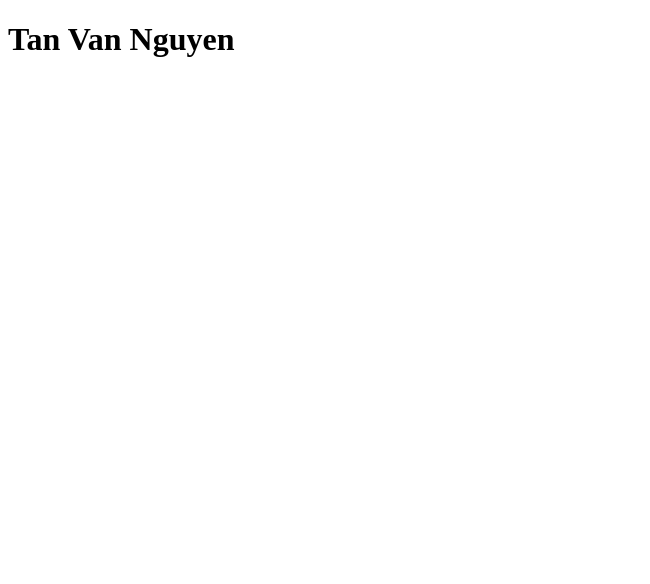
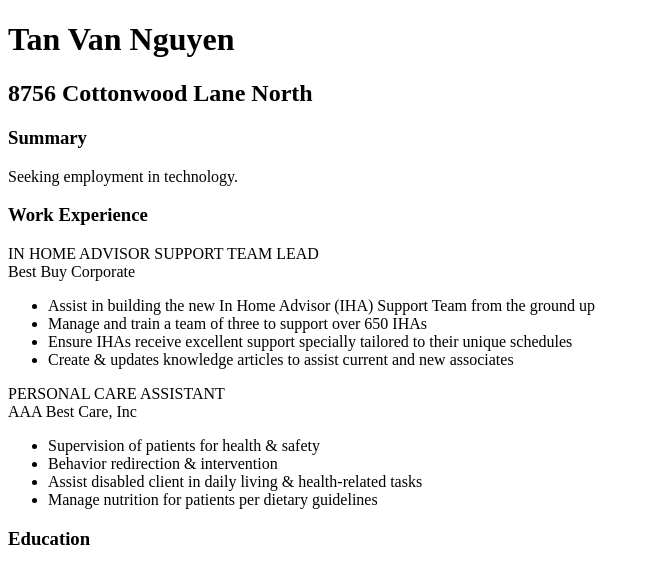
Before and after one commit to TRUEfoe/tan.github.io, a plain HTML site: page index.html in a window 1280 px wide. Shown: the whole page, without its empty margins (0-650 px from the left). Drawn offline with Linux system fonts and the light colour scheme.

Commit message:
Added in standard formatting.

```diff
--- a/index.html
+++ b/index.html
@@ -5,6 +5,33 @@
 	<meta charset="utf-8"/>
 	</head>
 	<body>
-  <h1>Tan Van Nguyen</h1>
+		<h1>Tan Van Nguyen</h1>
+		<h2>8756 Cottonwood Lane North</h2>
+		<h3>Summary</h3>
+<p>
+	Seeking employment in technology.
+</p>
+		<h3>Work Experience</h3>
+<p>
+IN HOME ADVISOR SUPPORT TEAM LEAD</br>
+Best Buy Corporate
+  <ul>
+    <li>Assist in building the new In Home Advisor (IHA) Support Team from the ground up</li>
+    <li>Manage and train a team of three to support over 650 IHAs</li>
+    <li>Ensure IHAs receive excellent support specially tailored to their unique schedules</li>
+    <li>Create & updates knowledge articles to assist current and new associates</li>
+  </ul>
+		</p>
+		<p>
+PERSONAL CARE ASSISTANT</br>
+AAA Best Care, Inc
+  <ul>
+    <li>Supervision of patients for health & safety</li>
+    <li>Behavior redirection & intervention</li>
+    <li>Assist disabled client in daily living & health-related tasks</li>
+    <li>Manage nutrition for patients per dietary guidelines</li>
+  </ul>
+		</p>
+		<h3>Education</h3>
 	</body>
 </html>
```
